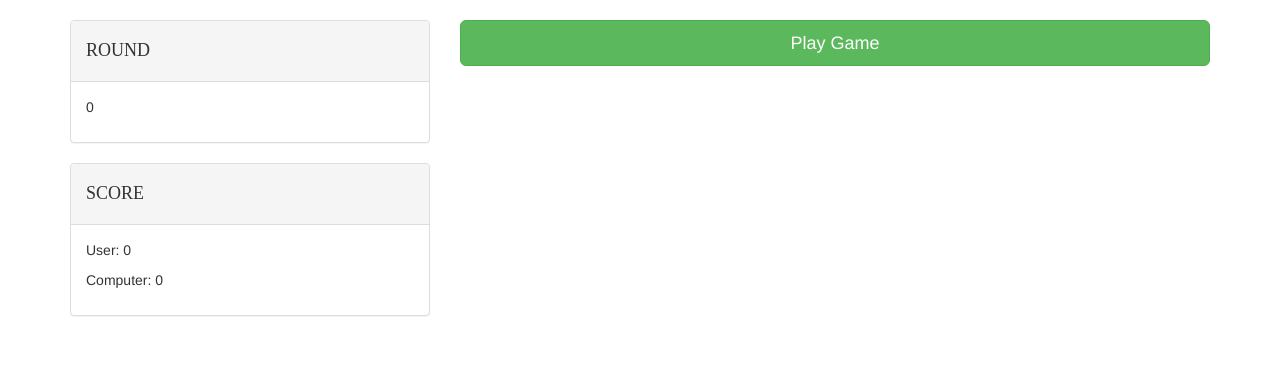
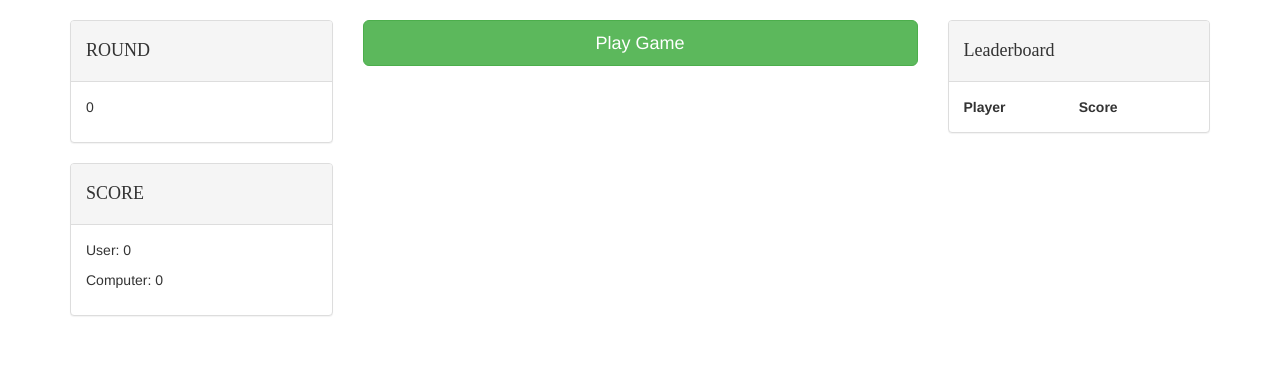
Before and after one commit to richendacodes/7-0rockPaperScissors, a PHP site: page / in a window 1280 px wide. Shown: the part 50-427 px from the top of the page. Run offline with PHP 8.4, Linux system fonts and the light colour scheme; lists and menus that the app fills with data are empty; some libraries are stand-ins or nearby versions; some web fonts are replaced.

Commit message:
Leaderboard in prog, pops up on win

```diff
--- a/css/style.css
+++ b/css/style.css
@@ -8,7 +8,7 @@ body {
   margin-top: -5px;
 }
 
-.panel-heading h4 {
+.panel-heading h4, .modal-title {
   font-family: Nova Mono;
 }
 
@@ -45,3 +45,10 @@ body {
   text-align: center;
   font-size: 18px;
 }
+
+.hundred {
+  width: 100%;
+}
+.fifty {
+  width: 50%;
+}
--- a/index.html
+++ b/index.html
@@ -30,7 +30,7 @@
       </div>
     </div>
     <div class="row">
-      <div class="col-md-4">
+      <div class="col-md-3">
         <div class="panel panel-default">
           <div class="panel-heading">
             <h4>ROUND</h4>
@@ -49,7 +49,7 @@
           </div>
         </div>
       </div>
-      <div class="col-md-8">
+      <div class="col-md-6">
         <a class="btn btn-default btn-success btn-block btn-lg">Play Game</a>
         <div class="row">
           <div class="col-md-4">
@@ -76,16 +76,54 @@
           </div>
         </div>
       </div>
+      <div class="col-md-3">
+        <div class="panel panel-default">
+          <div class="panel-heading">
+          <h4>Leaderboard</h4>
+          </div>
+          <div class="panel-body">
+            <div class="example-base example-leaderboard l-demo-container">
+              <table id="leaderboardTable" class="hundred">
+                <tr>
+                  <th class="fifty">Player</th>
+                  <th class="fifty">Score</th>
+                </tr>
+              </table>
+              <footer>
+
+              </footer>
+            </div>
+          </div>
+        </div>
+      </div>
     </div>
   </div>
 
 
+  <div class="modal fade" tabindex="-1" role="dialog" id="myModal">
+  <div class="modal-dialog">
+    <div class="modal-content">
+      <div class="modal-header">
+        <button type="button" class="close" data-dismiss="modal" aria-label="Close"><span aria-hidden="true">&times;</span></button>
+        <h4 class="modal-title">You won! Did you get a high score?</h4>
+      </div>
+      <div class="modal-body">
+        <form>
+          <div class="form-group">
+            <input class="example-leaderboard-name form-control" type="text" id="nameInput" placeholder="Enter a name"><br>
+            <input class="example-leaderboard-score form-control" type="text" id="scoreInput" placeholder="Record your score...">
+          </div>
+        </form>
+      </div>
+      <div class="modal-footer">
+        <p>Hit enter to submit your score</p>
+      </div>
+    </div><!-- /.modal-content -->
+  </div><!-- /.modal-dialog -->
+</div><!-- /.modal -->
 
 
-
-
-
-
+  <script src="https://cdn.firebase.com/js/client/2.3.2/firebase.js"></script>
   <script type="text/javascript" src="https://code.jquery.com/jquery-2.1.4.min.js"></script>
   <script src="https://maxcdn.bootstrapcdn.com/bootstrap/3.3.6/js/bootstrap.min.js" integrity="sha384-0mSbJDEHialfmuBBQP6A4Qrprq5OVfW37PRR3j5ELqxss1yVqOtnepnHVP9aJ7xS" crossorigin="anonymous"></script>
   <script type="text/javascript" src="js/bootbox.min.js"></script>
--- a/js/game.js
+++ b/js/game.js
@@ -1,4 +1,32 @@
 $( document ).ready(function() {
+
+
+  // $("#myModal").on("show", function() {    // wire up the OK button to dismiss the modal when shown
+  //       $("#myModal a.btn").on("click", function(e) {
+  //           console.log("button pressed");   // just as an example...
+  //           $("#myModal").modal('hide');     // dismiss the dialog
+  //       });
+  //   });
+  //   $("#myModal").on("hide", function() {    // remove the event listeners when the dialog is dismissed
+  //       $("#myModal a.btn").off("click");
+  //   });
+
+  //   $("#myModal").on("hidden", function() {  // remove the actual elements from the DOM when fully hidden
+  //       $("#myModal").remove();
+  //   });
+
+  //   $("#myModal").modal({                    // wire up the actual modal functionality and show the dialog
+  //     "backdrop"  : "static",
+  //     "keyboard"  : true,
+  //     "show"      : true                     // ensure the modal is shown immediately
+  //   });
+
+
+
+
+
+
+
 
   var playGame = ['rock', 'paper', 'scissors', 'spock', 'lizard'];
   var userScore = 0;
@@ -268,23 +296,24 @@ $( document ).ready(function() {
 
   function scoreBoard() {
     if (rounds > 4) {
+      $('.btn-primary').off();
       if (userScore > computerScore) {
         setTimeout(function() {
           $('#msg').empty();
-          bootbox.alert('You win!');
-          $('#rounds').html('You win! Play again?')
+          $('#myModal').modal('show');
+          $('#rounds').html('You win! Play again?');
           $('.btn-primary').addClass('btn-hide slideDown');
           $('.btn-success').removeClass('btn-hide');
           rounds = 0;
           computerScore = 0;
           userScore = 0;
-        }, 1500);
+        }, 1000);
 
       } else if (computerScore > userScore) {
         setTimeout(function() {
           $('#msg').empty();
           bootbox.alert('You lose!');
-          $('#rounds').html('You lose! Play again?')
+          $('#rounds').html('You lose! Play again?');
           $('.btn-primary').addClass('btn-hide slideDown');
           $('.btn-success').removeClass('btn-hide');
           rounds = 0;
@@ -295,7 +324,7 @@ $( document ).ready(function() {
         setTimeout(function() {
           $('#msg').empty();
           bootbox.alert('It\'s a tie!');
-          $('#rounds').html('It\'s a tie!')
+          $('#rounds').html('It\'s a tie!');
           $('.btn-primary').addClass('btn-hide slideDown');
           $('.btn-success').removeClass('btn-hide');
           rounds = 0;
@@ -309,5 +338,82 @@ $( document ).ready(function() {
 
   theGame();
 
+  // Leaderboard ============================================================================================================
+
+  var LEADERBOARD_SIZE = 5;
+
+  // Create our Firebase reference
+  var scoreListRef = new Firebase('https://sizzling-heat-1941.firebaseio.com');
+
+  // Keep a mapping of firebase locations to HTML elements, so we can move / remove elements as necessary.
+  var htmlForPath = {};
+
+  // Helper function that takes a new score snapshot and adds an appropriate row to our leaderboard table.
+  function handleScoreAdded(scoreSnapshot, prevScoreName) {
+    var newScoreRow = $("<tr/>");
+    newScoreRow.append($("<td/>").append($("<em/>").text(scoreSnapshot.val().name)));
+    newScoreRow.append($("<td/>").text(scoreSnapshot.val().score));
+
+    // Store a reference to the table row so we can get it again later.
+    htmlForPath[scoreSnapshot.key()] = newScoreRow;
+
+    // Insert the new score in the appropriate place in the table.
+    if (prevScoreName === null) {
+      $("#leaderboardTable").append(newScoreRow);
+    }
+    else {
+      var lowerScoreRow = htmlForPath[prevScoreName];
+      lowerScoreRow.before(newScoreRow);
+    }
+  }
+
+  // Helper function to handle a score object being removed; just removes the corresponding table row.
+  function handleScoreRemoved(scoreSnapshot) {
+    var removedScoreRow = htmlForPath[scoreSnapshot.key()];
+    removedScoreRow.remove();
+    delete htmlForPath[scoreSnapshot.key()];
+  }
+
+  // Create a view to only receive callbacks for the last LEADERBOARD_SIZE scores
+  var scoreListView = scoreListRef.limitToLast(LEADERBOARD_SIZE);
+
+  // Add a callback to handle when a new score is added.
+  scoreListView.on('child_added', function (newScoreSnapshot, prevScoreName) {
+    handleScoreAdded(newScoreSnapshot, prevScoreName);
+  });
+
+  // Add a callback to handle when a score is removed
+  scoreListView.on('child_removed', function (oldScoreSnapshot) {
+    handleScoreRemoved(oldScoreSnapshot);
+  });
+
+  // Add a callback to handle when a score changes or moves positions.
+  var changedCallback = function (scoreSnapshot, prevScoreName) {
+    handleScoreRemoved(scoreSnapshot);
+    handleScoreAdded(scoreSnapshot, prevScoreName);
+  };
+  scoreListView.on('child_moved', changedCallback);
+  scoreListView.on('child_changed', changedCallback);
+
+  // When the user presses enter on scoreInput, add the score, and update the highest score.
+  $("#scoreInput").keypress(function (e) {
+    if (e.keyCode == 13) {
+      var newScore = Number($("#scoreInput").val());
+      var name = $("#nameInput").val();
+      $("#scoreInput").val("");
+
+      if (name.length === 0)
+        return;
+
+      var userScoreRef = scoreListRef.child(name);
+
+      // Use setWithPriority to put the name / score in Firebase, and set the priority to be the score.
+      userScoreRef.setWithPriority({ name:name, score:newScore }, newScore);
+    }
+  });
+
+
+
+
 
 });
```
